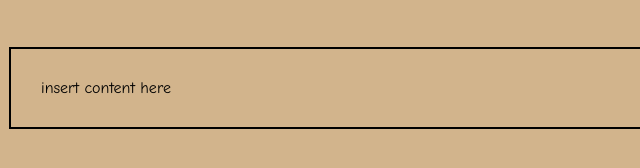
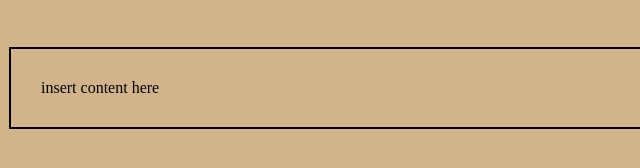
Before and after one commit to jennikimfer/jennikimfer.github.io, a plain HTML site: page index.html in a window 1280 px wide. Shown: the part 152-320 px from the top of the page, 71-711 px from the left. Drawn offline with Linux system fonts and the light colour scheme.

Commit message:
san-serif font

```diff
--- a/css/styles.css
+++ b/css/styles.css
@@ -25,7 +25,7 @@
 }
 
 p {
-    font-family: "Comic Sans MS", cursive, san-serif;
+    font-family: san-serif;
     text-align: left;
     border: 2px solid black;
     padding: 30px;
```
